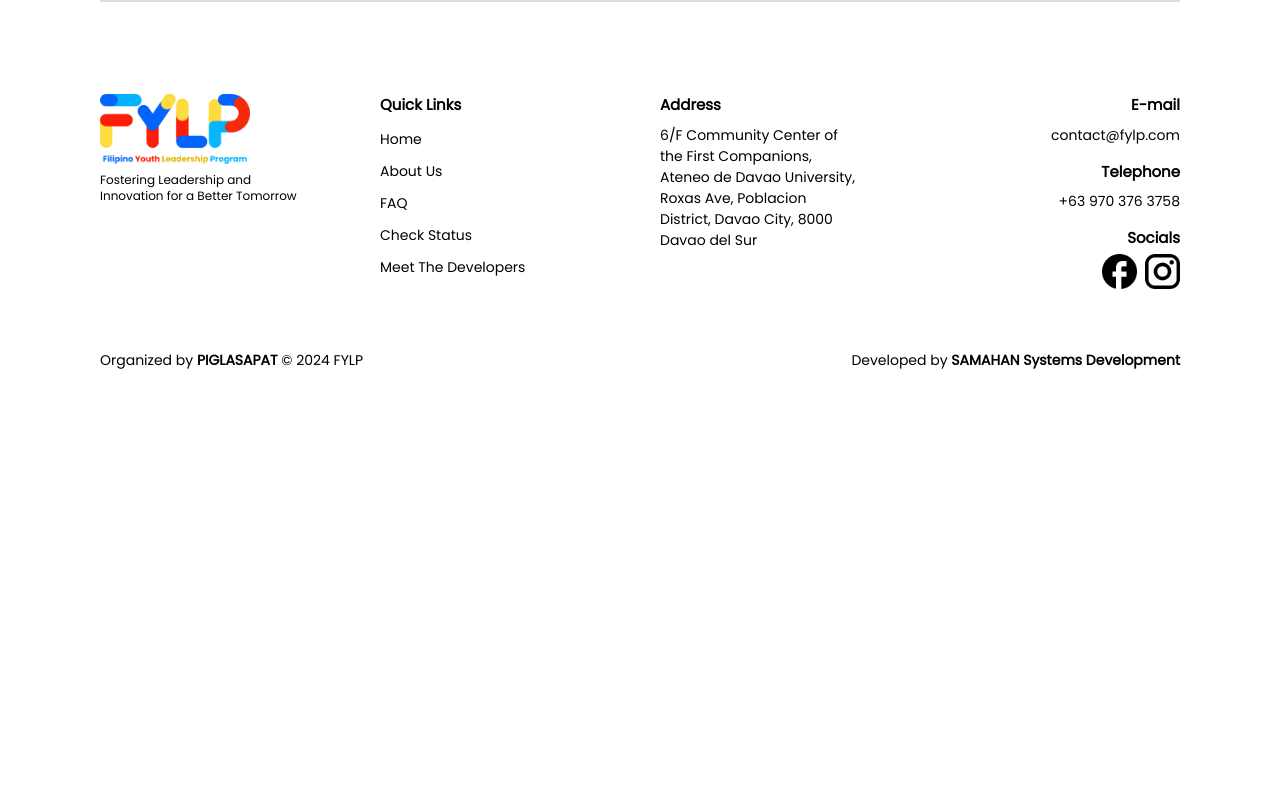
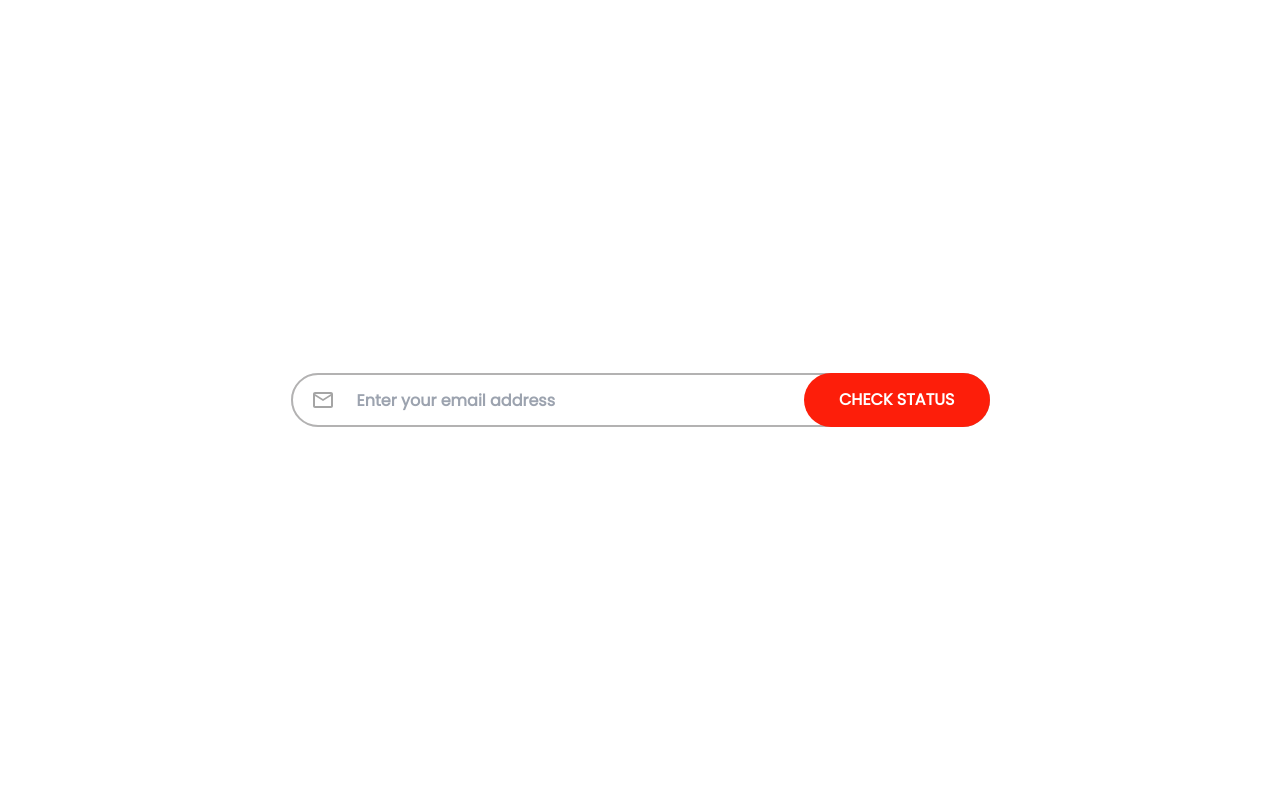
Before and after one commit to SAMAHAN-Systems-Development/FYLP-frontend-2024, a Next.js app: page / in a window 1280 px wide. Shown: the top 800 px of the page. Built offline with nearby package versions, Linux system fonts and the light colour scheme.

Commit message:
feat: check status text field

```diff
--- a/src/app/page.js
+++ b/src/app/page.js
@@ -3,6 +3,7 @@ import { Metadata } from 'next';
 import NavigationBar from '../components/ui/NavigationBar';
 import HeroSection from '../components/Sections/HeroSection';
 import Section2 from '../components/Sections/Section2';
+import CheckStatusTxtField from '../components/CheckStatusTxtField'
 
 export const metadata = {
   title: 'FYLP: Filipino Youth Leadership Program 2024',
@@ -16,6 +17,7 @@ export default function Home() {
       {/* <NavigationBar />
       <HeroSection />
       <Section2 /> */}
+      <CheckStatusTxtField />
       <Footer />
 
       {/* FYLP: Filipino Youth Leadership Program 2024 */}
--- /dev/null
+++ b/src/components/CheckStatusTxtField.js
@@ -0,0 +1,27 @@
+import React from 'react';
+import MainButton from '/src/components/ui/MainButton';
+import EmailOutlinedIcon from '@mui/icons-material/EmailOutlined';
+
+const CheckStatusTxtField = () => {
+  return (
+    <div className="flex justify-center items-center min-h-screen px-4">
+      <div className="relative flex items-center max-w-[699px] max-h-[54px]  rounded-full bg-gray-200 w-[490px] h-[47px] md:w-[550px] md:h-[54px] lg:w-[650px] lg:h-[54px] xl:w-[699px] xl:h-[54px]">
+        <div className="relative w-full h-full">
+          <EmailOutlinedIcon className="ml-1 absolute left-4 top-1/2 transform -translate-y-1/2 text-black opacity-35 w-6 h-6 sm:w-5 sm:h-5 md:w-7 md:h-7 lg:w-8 lg:h-8 xl:w-8 xl:h-8" />
+          <input
+            type="text"
+            className="font-bold w-full h-full pl-16 pr-[150px] rounded-full border-[#B3B2B2] border-2 font-poppins focus:outline-none"
+            placeholder="Enter your email address"
+          />
+        </div>
+        <div className="absolute right-0 flex justify-center items-center h-full">
+            <div className="">
+                <MainButton className="">Check Status</MainButton>
+            </div>
+        </div>
+      </div>
+    </div>
+  );
+};
+
+export default CheckStatusTxtField;
```
